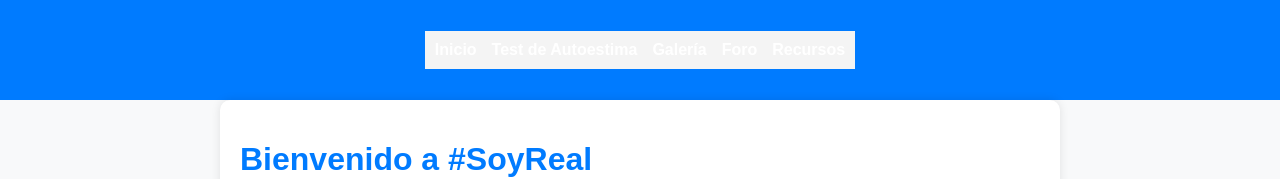
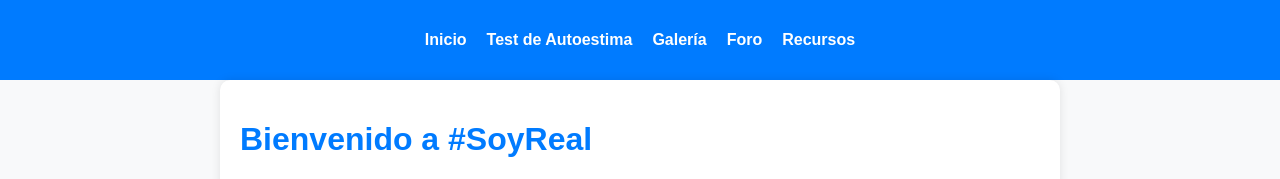
Before and after one commit to Luis27cc/soyreal-real, a React (Create React App) app: page / in a window 1280 px wide. Shown: the top 179 px of the page. Built offline with nearby package versions, Linux system fonts and the light colour scheme.

Commit message:
Update Navbar.js

```diff
--- a/src/components/Navbar.js
+++ b/src/components/Navbar.js
@@ -4,7 +4,7 @@ import { Link } from "react-router-dom";
 function Navbar() {
   return (
     <nav>
-      <ul style={{ display: "flex", gap: "15px", listStyle: "none", padding: "10px", backgroundColor: "#f4f4f4" }}>
+      <ul>
         <li><Link to="/">Inicio</Link></li>
         <li><Link to="/test-autoestima">Test de Autoestima</Link></li>
         <li><Link to="/galeria">Galería</Link></li>
```
